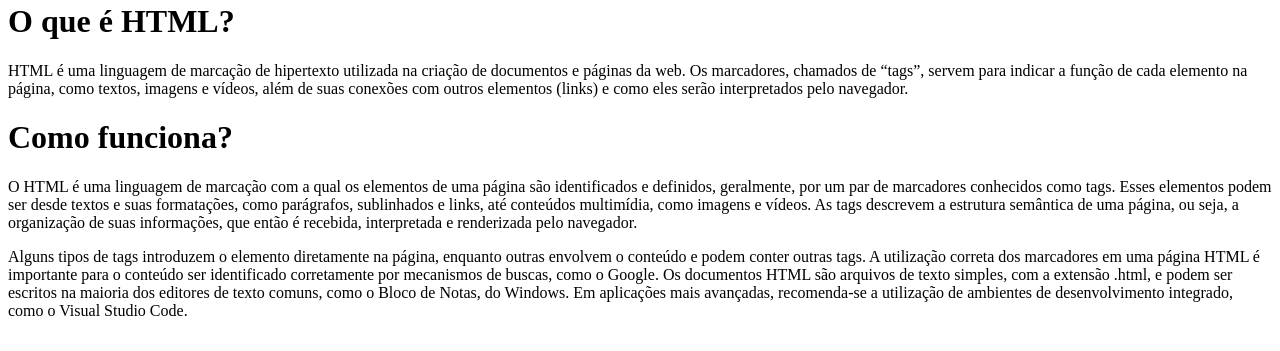
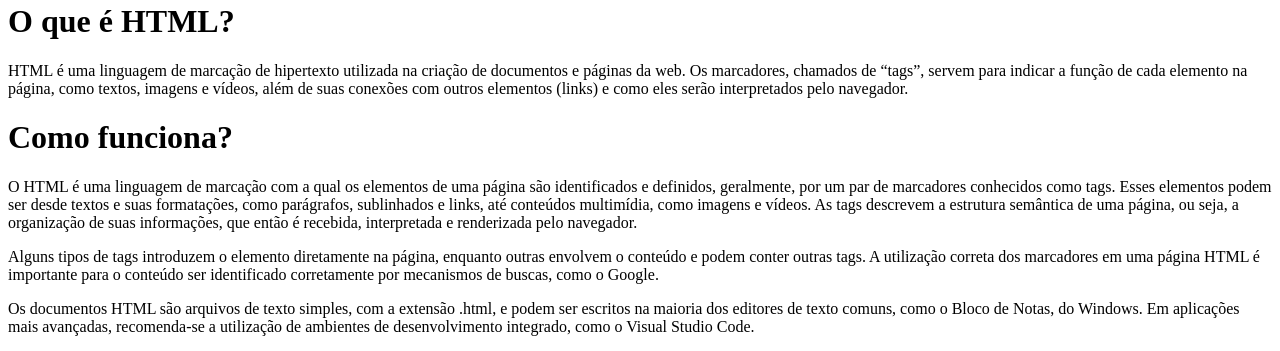
Before and after one commit to anabeatrizdarosa05/Provs-A1, a plain HTML site: page index.html in a window 1280 px wide. Shown: the part 330-681 px from the top of the page. Drawn offline with Linux system fonts and the light colour scheme.

Commit message:
Update index.html

```diff
--- a/index.html
+++ b/index.html
@@ -11,8 +11,8 @@
         <p> O HTML é uma linguagem de marcação com a qual os elementos de uma página são identificados e definidos, geralmente, por um par de marcadores conhecidos como tags. Esses elementos podem ser desde textos e suas formatações, como parágrafos, sublinhados e links, até conteúdos multimídia, como imagens e vídeos.
         As tags descrevem a estrutura semântica de uma página, ou seja, a organização de suas informações, que então é recebida, interpretada e renderizada pelo navegador. </p>
 
-        <p> Alguns tipos de tags introduzem o elemento diretamente na página, enquanto outras envolvem o conteúdo e podem conter outras tags. A utilização correta dos marcadores em uma página HTML é importante para o conteúdo ser identificado corretamente por mecanismos de buscas, como o Google.
-        Os documentos HTML são arquivos de texto simples, com a extensão .html, e podem ser escritos na maioria dos editores de texto comuns, como o Bloco de Notas, do Windows. Em aplicações mais avançadas, recomenda-se a utilização de ambientes de desenvolvimento integrado, como o Visual Studio Code. </p>
+        <p> Alguns tipos de tags introduzem o elemento diretamente na página, enquanto outras envolvem o conteúdo e podem conter outras tags. A utilização correta dos marcadores em uma página HTML é importante para o conteúdo ser identificado corretamente por mecanismos de buscas, como o Google. </p>
+       <p></p> Os documentos HTML são arquivos de texto simples, com a extensão .html, e podem ser escritos na maioria dos editores de texto comuns, como o Bloco de Notas, do Windows. Em aplicações mais avançadas, recomenda-se a utilização de ambientes de desenvolvimento integrado, como o Visual Studio Code. </p>
 
 </body>
 </html>
```
